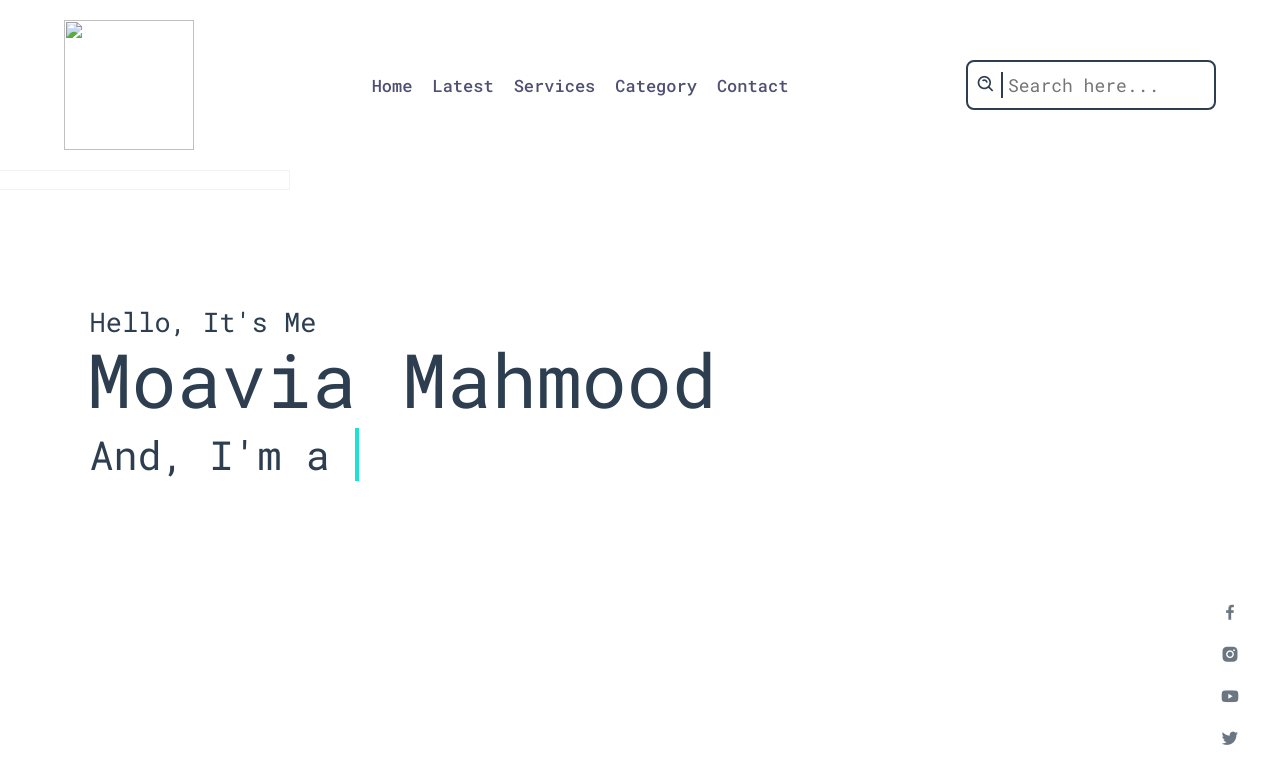
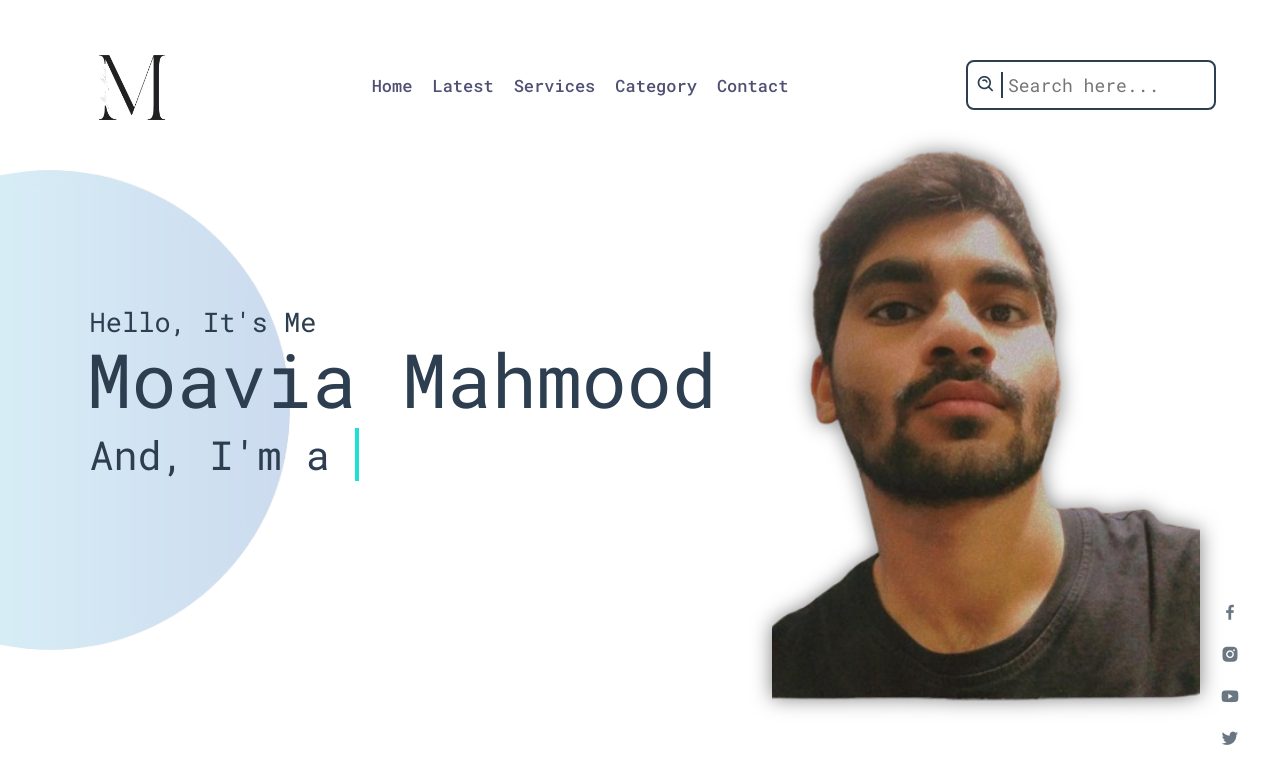
Before and after one commit to moaviamahmood/Portfolio01, a plain HTML site: page index.html in a window 1280 px wide. Drawn offline with nearby package versions, Linux system fonts and the light colour scheme.

Commit message:
index.html

```diff
--- a/index.html
+++ b/index.html
@@ -14,7 +14,7 @@
         <nav>
             <div class="navbar">
                 <div class="logo">
-                    <img src="img/logo.png" alt="">
+                    <img src="logo.png" alt="">
                 </div>
 
                 <ul class="menu">
@@ -33,7 +33,7 @@
         </nav>
 
         <div class="image">
-            <img src="img/background.png" alt="">
+            <img src="background.png" alt="">
         </div>
 
         <div class="content">
@@ -54,7 +54,7 @@
         </div>
 
         <div class="profile">
-            <img src="img/profile01.png" alt="">
+            <img src="profile01.png" alt="">
         </div>
 
         <div class="media_icons">
```
